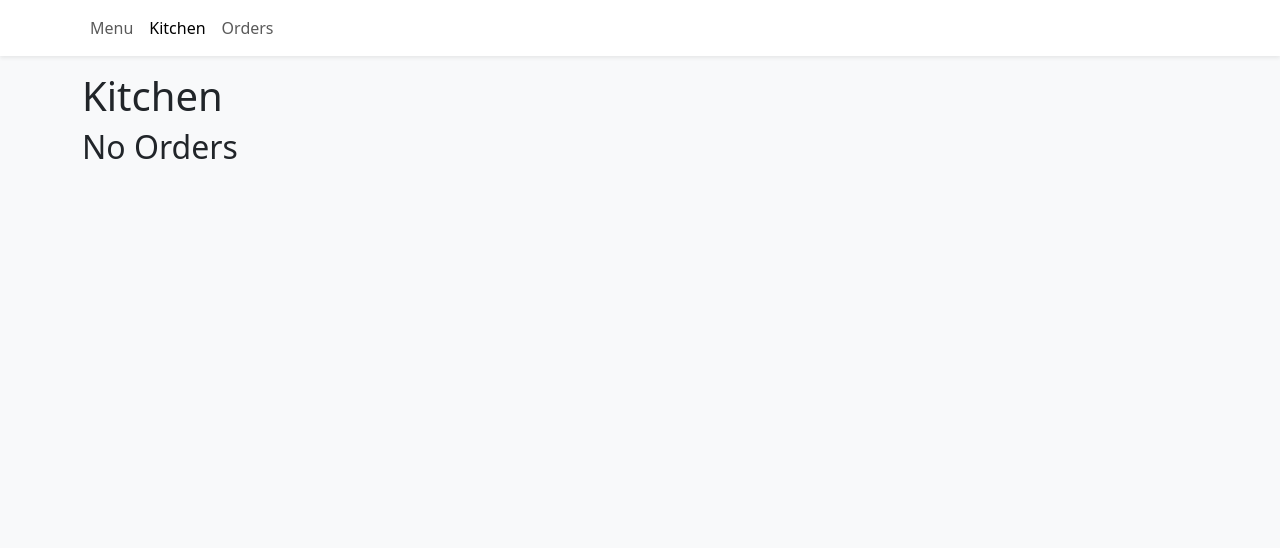
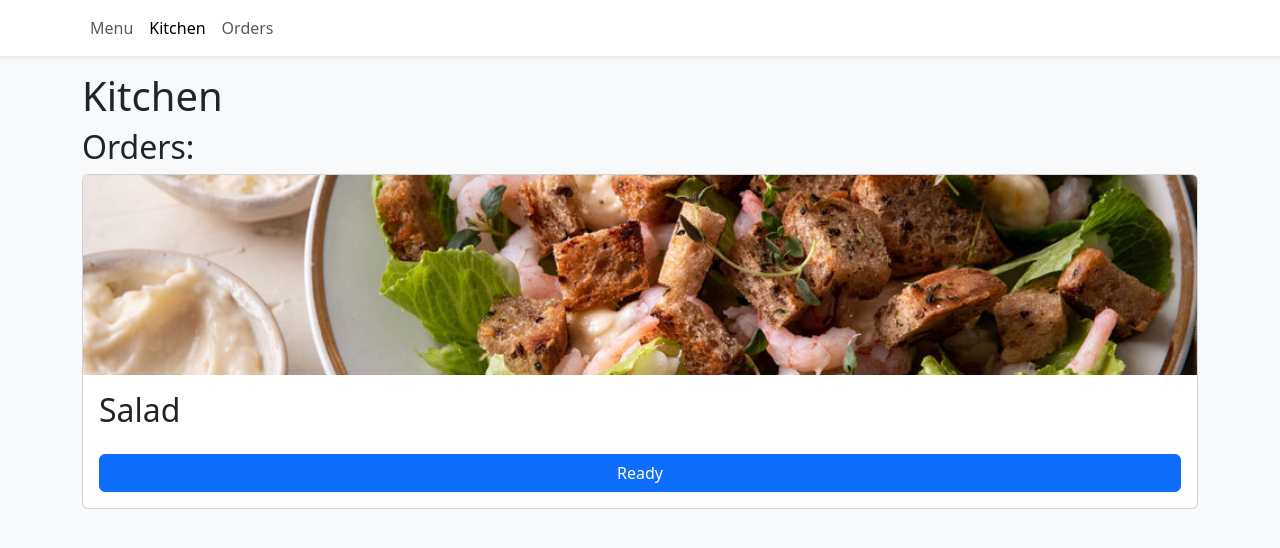
Before and after one commit to KayTee1/Restaurant-Simulation, a React (Vite) app: page /kitchen in a window 1280 px wide. Shown: the top 548 px of the page. Built offline with nearby package versions, Linux system fonts and the light colour scheme; data requests are answered from the project's data file.

Commit message:
started working on orders page

```diff
--- a/backend/db.json
+++ b/backend/db.json
@@ -56,5 +56,18 @@
       ]
     }
   ],
-  "orders": []
+  "orders": [
+    {
+      "id": 102,
+      "name": "Salad",
+      "image": "../public/imgs/salad.png"
+    }
+  ],
+  "orderHistory": [
+    {
+      "id": 102,
+      "name": "Salad",
+      "image": "../public/imgs/salad.png"
+    }
+  ]
 }
--- a/frontend/models/models.ts
+++ b/frontend/models/models.ts
@@ -6,3 +6,9 @@ export interface MenuItem {
   description: string;
   imgUrl: string;
 }
+
+export interface Order {
+  id: number;
+  name: string;
+  image: string;
+}
--- a/frontend/src/App.tsx
+++ b/frontend/src/App.tsx
@@ -1,41 +1,28 @@
-import React, { useEffect, useState } from "react";
+import React, { useState } from "react";
 import { Route, Routes } from "react-router-dom";
 import { Container } from "react-bootstrap";
 import Menu from "./pages/Menu";
 import Kitchen from "./pages/Kitchen";
 import Orders from "./pages/Orders";
 import NavBar from "./components/NavBar";
-import axios from "axios";
-import { MenuItem } from "../models/models";
+import { Order } from "../models/models";
 
 const App: React.FC = () => {
-  const [menu, setMenu] = useState<MenuItem[]>([]);
-  const [restaurantName, setRestaurantName] = useState("");
-
-  useEffect(() => {
-    axios.get("http://localhost:3001/restaurant").then((response) => {
-    setMenu(response.data[0].menu);
-      setRestaurantName(response.data[0].name);
-    });
-  }, []);
+  const [orderedItems, setOrderedItems] = useState<Order[]>([]);
 
   return (
     <>
       <NavBar />
       <Container className="mb-4">
         <Routes>
+          <Route path="/" element={<Menu />} />
           <Route
-            path="/"
+            path="/kitchen"
             element={
-              <Menu
-                menu={menu}
-                setMenu={setMenu}
-                restaurantName={restaurantName}
-              />
+              <Kitchen orders={orderedItems} setOrders={setOrderedItems} />
             }
           />
-          <Route path="/kitchen" element={<Kitchen />} />
-          <Route path="/orders" element={<Orders />} />
+          <Route path="/orders" element={<Orders orders={orderedItems} setOrders={setOrderedItems}/>} />
         </Routes>
       </Container>
     </>
--- a/frontend/src/components/OrderCard.tsx
+++ b/frontend/src/components/OrderCard.tsx
@@ -1,28 +1,28 @@
 import React from "react";
 import { Button, Card } from "react-bootstrap";
 import axios from "axios";
+import { Order } from "../../models/models";
 
 interface OrderCardProps {
-  orderId: number;
-  orderName: string;
-  orderImage: string;
-  onDelete: (orderId: number) => void;
+  order: Order;
+  orders: Order[];
+  setOrders: React.Dispatch<React.SetStateAction<Order[]>>;
 }
 
-const OrderCard: React.FC<OrderCardProps> = (Props: OrderCardProps) => {
-  const { orderId, orderName, orderImage, onDelete } = Props;
-
-  const handleRemoveOrder = () => {
-    const apiUrl = `http://localhost:3001/orders/${orderId}`;
+const OrderCard: React.FC<OrderCardProps> = ({
+  order,
+  orders,
+  setOrders,
+}: OrderCardProps) => {
+  const handleRemoveOrder = (id: number) => {
+    const apiUrl = `http://localhost:3001/orders/${order.id}`;
 
     axios
       .delete(apiUrl)
       .then((response) => {
         console.log("Resource deleted successfully:", response);
 
-        onDelete(orderId);
-
-        //window.location.reload();
+        setOrders(orders.filter((order) => order.id !== id));
       })
       .catch((error) => {
         console.error("Error deleting resource:", error);
@@ -33,15 +33,15 @@ const OrderCard: React.FC<OrderCardProps> = (Props: OrderCardProps) => {
     <Card className="h-100">
       <Card.Img
         variant="top"
-        src={orderImage}
+        src={order.image}
         height="200px"
         style={{ objectFit: "cover" }}
       ></Card.Img>
       <Card.Body className="d-flex flex-column">
         <Card.Title className="d-flex justify-content-between align-items-baseline mb-4">
-          <span className="fs-2">{orderName}</span>
+          <span className="fs-2">{order.name}</span>
         </Card.Title>
-        <Button className="w-100" onClick={() => handleRemoveOrder()}>
+        <Button className="w-100" onClick={() => handleRemoveOrder(order.id)}>
           Ready
         </Button>
       </Card.Body>
--- a/frontend/src/components/SingleMenuItem.tsx
+++ b/frontend/src/components/SingleMenuItem.tsx
@@ -20,10 +20,22 @@ const SingleMenuItem: React.FC<Props> = ({ menuItem }: Props) => {
       axios
         .post("http://localhost:3001/orders", orderData)
         .then((response) => {
-          console.log("Order posted successfully", response);
+          console.log("Order placed in /orders successfully:", response.data);
         })
         .catch((error) => {
-          console.error("Error posting order:", error);
+          console.error("Error placing order in /orders:", error);
+        });
+
+      axios
+        .post("http://localhost:3001/orderHistory", orderData)
+        .then((response) => {
+          console.log(
+            "Order placed in /orderHistory successfully:",
+            response.data
+          );
+        })
+        .catch((error) => {
+          console.error("Error placing order in /orderHistory:", error);
         });
     }
   }, [orderData]);
--- a/frontend/src/pages/Kitchen.tsx
+++ b/frontend/src/pages/Kitchen.tsx
@@ -1,61 +1,39 @@
 import { useEffect, useState } from "react";
 import axios from "axios";
 import OrderCard from "../components/OrderCard";
+import { Order } from "../../models/models";
 
 interface OrderProps {
-  orderId: number;
-  id: number;
-  name: string;
-  image: string;
+  orders: Order[];
+  setOrders: React.Dispatch<React.SetStateAction<Order[]>>;
 }
 
-const Kitchen = () => {
+const Kitchen: React.FC<OrderProps> = ({ orders, setOrders }: OrderProps) => {
   const [isEmpty, setIsEmpty] = useState(true);
-  const [orderedItems, setOrderedItems] = useState<OrderProps[]>([]);
+
   useEffect(() => {
     axios.get("http://localhost:3001/orders").then((response) => {
-      const orders: OrderProps[] = response.data;
-      console.log(orders);
-      orders.length === 0 ? setIsEmpty(true) : setIsEmpty(false);
-      setOrderedItems(orders);
+      const ordersFromApi = response.data;
+      ordersFromApi.length === 0 ? setIsEmpty(true) : setIsEmpty(false);
+      setOrders(ordersFromApi);
     });
-  }, []);
-
-  const handleDeleteOrder = (orderId: number) => {
-    const apiUrl = `http://localhost:3001/orders/${orderId}`;
-
-    axios
-      .delete(apiUrl)
-      .then((response) => {
-        console.log("Resource deleted successfully:", response);
-
-        setTimeout(() => {
-          setOrderedItems((prevOrderedItems) => {
-            return prevOrderedItems.filter((order) => order.id !== orderId);
-          });
-        }, 0);
-      })
-      .catch((error) => {
-        console.error("Error deleting resource:", error);
-      });
-  };
+  }, [setOrders]);
 
   return (
     <>
       <h1>Kitchen</h1>
 
       {isEmpty === true ? (
-        <h2>No Orders</h2>
+        <h2 className="mt-5">No Orders</h2>
       ) : (
         <>
           <h2>Orders:</h2>
-          {orderedItems.map((order, index) => (
+          {orders.map((order) => (
             <OrderCard
-              key={index}
-              orderId={order.id}
-              orderName={order.name}
-              orderImage={order.image}
-              onDelete={(orderId) => handleDeleteOrder(orderId)}
+              key={order.id}
+              order={order}
+              orders={orders}
+              setOrders={setOrders}
             />
           ))}
         </>
--- a/frontend/src/pages/Menu.tsx
+++ b/frontend/src/pages/Menu.tsx
@@ -1,15 +1,20 @@
-import React from "react";
+import React, { useEffect, useState } from "react";
 import SingleMenuItem from "../components/SingleMenuItem";
 import { MenuItem } from "../../models/models";
 import { Col, Row } from "react-bootstrap";
+import axios from "axios";
 
-interface Props {
-  menu: MenuItem[];
-  setMenu?: React.Dispatch<React.SetStateAction<MenuItem[]>>;
-  restaurantName: string;
-}
+const Menu: React.FC = () => {
+  const [menu, setMenu] = useState<MenuItem[]>([]);
+  const [restaurantName, setRestaurantName] = useState("");
 
-const Menu: React.FC<Props> = ({ menu, restaurantName }: Props) => {
+  useEffect(() => {
+    axios.get("http://localhost:3001/restaurant").then((response) => {
+      setMenu(response.data[0].menu);
+      setRestaurantName(response.data[0].name);
+    });
+  }, []);
+
   const mainCourse = menu.filter((item) => item.category === "Main Course");
   const appetizers = menu.filter((item) => item.category === "Appetizer");
   const desserts = menu.filter((item) => item.category === "Dessert");
--- a/frontend/src/pages/Orders.tsx
+++ b/frontend/src/pages/Orders.tsx
@@ -1,9 +1,28 @@
-import React from 'react'
+import React, { useEffect, useState } from "react";
+import { Line } from "react-chartjs-2";
+import axios from "axios";
 
-const Orders = () => {
+const Orders: React.FC = () => {
+  const [foodNames, setFoodNames] = useState<string[]>([]);
+
+  useEffect(() => {
+    axios.get("http://localhost:3001/orderHistory").then((response) => {
+      const res = response.data;
+      const names = res.map((item: { name: string }) => {
+        return item.name;
+      });
+
+      setFoodNames(names);
+    });
+  }, []);
+
+
+
   return (
-    <h1>Orders</h1>
-  )
-}
+    <>
+      <h1>Orders</h1>
+    </>
+  );
+};
 
-export default Orders
+export default Orders;
--- a/package.json
+++ b/package.json
@@ -13,8 +13,10 @@
   "dependencies": {
     "axios": "^1.5.0",
     "bootstrap": "^5.3.1",
+    "chart.js": "^4.4.0",
     "react": "^18.2.0",
     "react-bootstrap": "^2.8.0",
+    "react-chartjs-2": "^5.2.0",
     "react-dom": "^18.2.0",
     "react-router-dom": "^6.15.0"
   },
```
Also changed, not shown: 1 other file (tests, documents, lock files or other folders).
